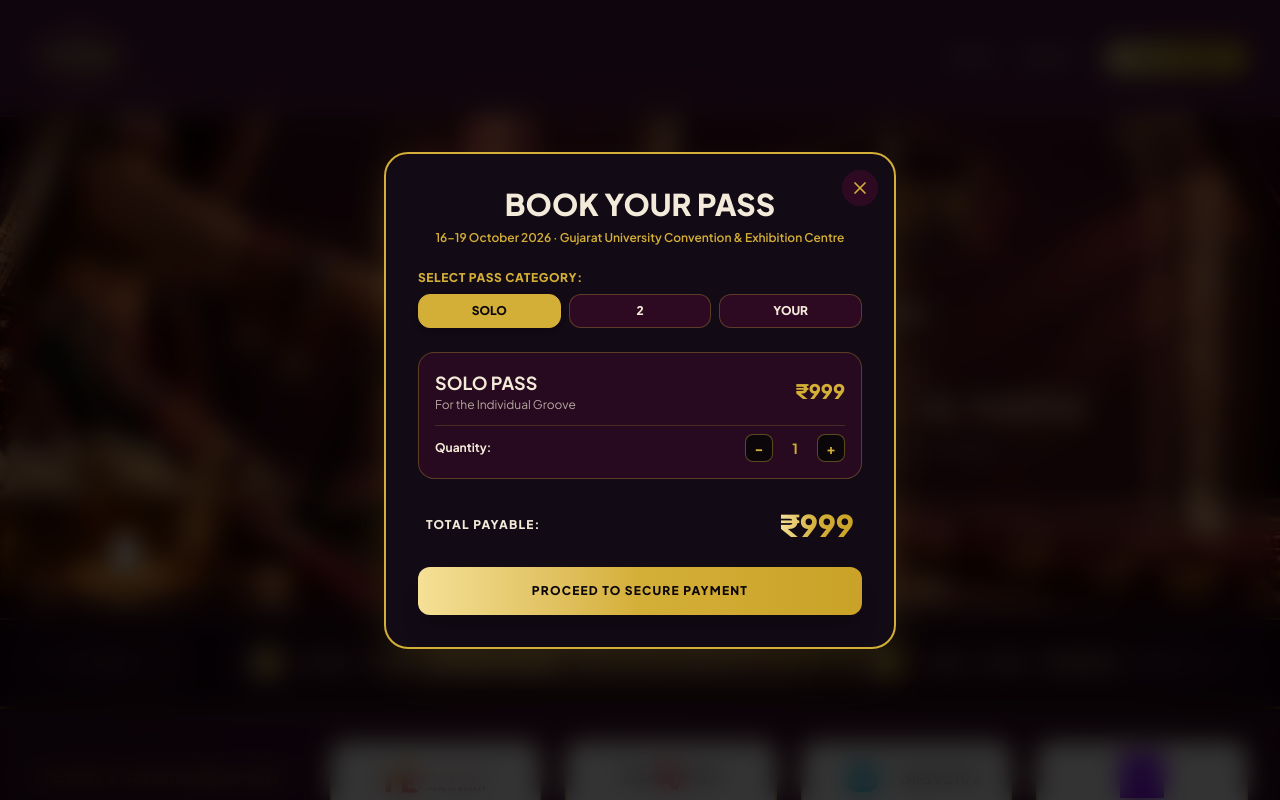
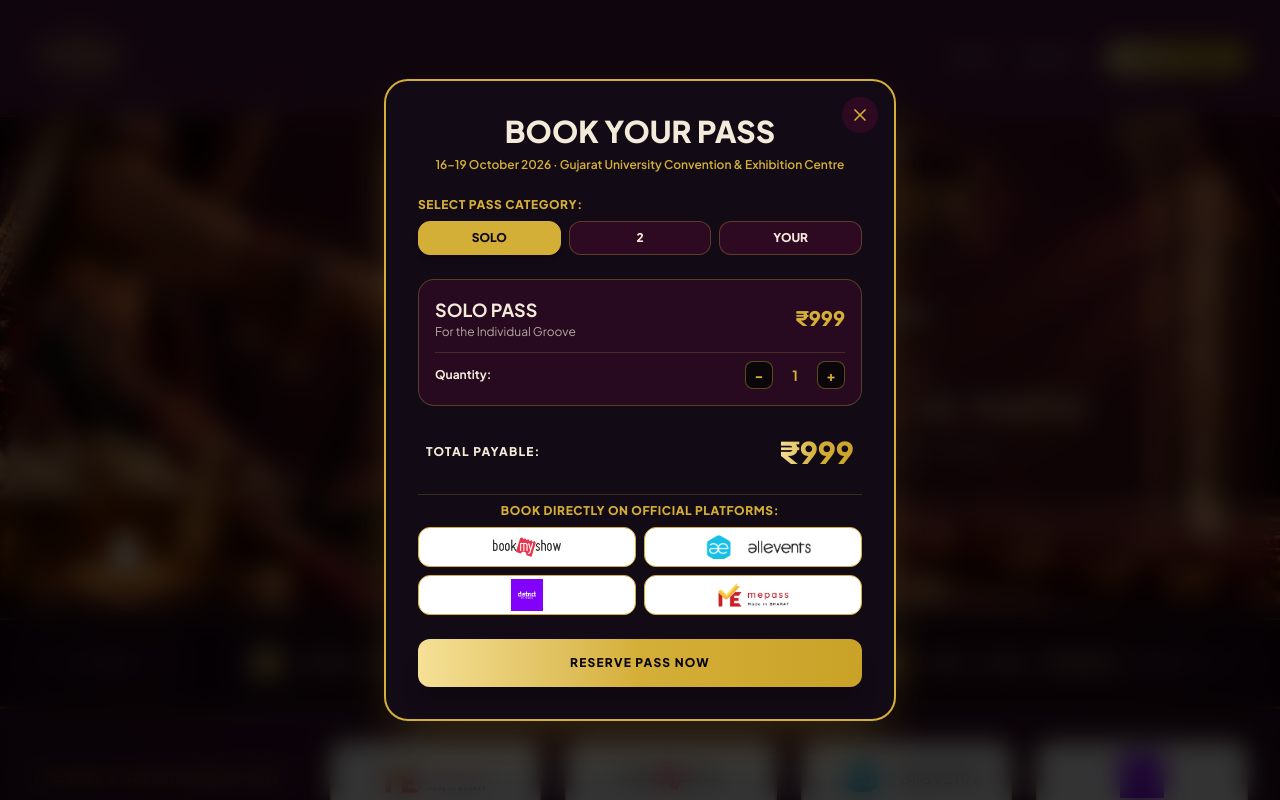
Before and after one commit to whitinkdesignstudio/Genzatri, a React (Vite) app: page / in a window 1280 px wide. Both pictures are taken after a click on the button "BOOK TICKETS". Shown: the top 800 px of the page. Built offline with nearby package versions, Linux system fonts and the light colour scheme.

Commit message:
Update official ticket booking URLs for BookMyShow, AllEvents, and District

```diff
--- a/src/components/BookingModal.jsx
+++ b/src/components/BookingModal.jsx
@@ -1,7 +1,7 @@
 import React, { useState } from 'react';
 import confetti from 'canvas-confetti';
-import { X, Check, Ticket, ShieldCheck } from 'lucide-react';
-import { PASSES, EVENT_DETAILS } from '../data/eventData';
+import { X, Check } from 'lucide-react';
+import { PASSES, EVENT_DETAILS, TICKET_URLS } from '../data/eventData';
 
 export default function BookingModal({ isOpen, onClose, selectedPass = null }) {
   const [activePass, setActivePass] = useState(selectedPass || PASSES[0]);
@@ -125,15 +125,58 @@ export default function BookingModal({ isOpen, onClose, selectedPass = null }) {
               </span>
             </div>
 
+            {/* Official Partner Links */}
+            <div className="space-y-2 pt-2 border-t border-[#D4AF37]/20">
+              <label className="block text-xs font-extrabold tracking-wider text-[#D4AF37] uppercase text-center">
+                BOOK DIRECTLY ON OFFICIAL PLATFORMS:
+              </label>
+              <div className="grid grid-cols-2 gap-2">
+                <a
+                  href={TICKET_URLS.bookmyshow}
+                  target="_blank"
+                  rel="noopener noreferrer"
+                  className="bg-white hover:bg-[#FFF5D6] py-2 px-3 rounded-xl border border-[#D4AF37] flex items-center justify-center h-10 transition-transform hover:scale-105"
+                  title="Book on BookMyShow"
+                >
+                  <img src="/assets/images/logo_bookmyshow_perfect.png" alt="BookMyShow" className="h-6 w-auto object-contain" />
+                </a>
+                <a
+                  href={TICKET_URLS.allevents}
+                  target="_blank"
+                  rel="noopener noreferrer"
+                  className="bg-white hover:bg-[#FFF5D6] py-2 px-3 rounded-xl border border-[#D4AF37] flex items-center justify-center h-10 transition-transform hover:scale-105"
+                  title="Book on AllEvents"
+                >
+                  <img src="/assets/images/logo_allevents_horizontal.png" alt="AllEvents" className="h-6 w-auto object-contain" />
+                </a>
+                <a
+                  href={TICKET_URLS.district}
+                  target="_blank"
+                  rel="noopener noreferrer"
+                  className="bg-white hover:bg-[#FFF5D6] py-2 px-3 rounded-xl border border-[#D4AF37] flex items-center justify-center h-10 transition-transform hover:scale-105"
+                  title="Book on District by Zomato"
+                >
+                  <img src="/assets/images/logo_district_perfect.png" alt="District" className="h-8 w-auto object-contain" />
+                </a>
+                <a
+                  href={TICKET_URLS.meepass}
+                  target="_blank"
+                  rel="noopener noreferrer"
+                  className="bg-white hover:bg-[#FFF5D6] py-2 px-3 rounded-xl border border-[#D4AF37] flex items-center justify-center h-10 transition-transform hover:scale-105"
+                  title="Book on MiPass"
+                >
+                  <img src="/assets/images/logo_mepass_perfect.png" alt="MiPass" className="h-6 w-auto object-contain" />
+                </a>
+              </div>
+            </div>
+
             {/* Confirm Button */}
             <button
               onClick={handleConfirmBooking}
-              className="w-full py-4 text-xs font-extrabold tracking-widest uppercase text-[#0A060A] bg-gradient-to-r from-[#F5E096] via-[#D4AF37] to-[#C9A227] rounded-xl shadow-xl hover:brightness-110 transition-all duration-300"
+              className="w-full py-4 text-xs font-extrabold tracking-widest uppercase text-[#0A060A] bg-gradient-to-r from-[#F5E096] via-[#D4AF37] to-[#C9A227] rounded-xl shadow-xl hover:brightness-110 transition-all duration-300 cursor-pointer"
             >
-              PROCEED TO SECURE PAYMENT
+              RESERVE PASS NOW
             </button>
-
-
           </div>
         ) : (
           /* Booking Confirmed Success Screen */
@@ -168,7 +211,7 @@ export default function BookingModal({ isOpen, onClose, selectedPass = null }) {
 
             <button
               onClick={resetAndClose}
-              className="w-full py-3 text-xs font-extrabold tracking-widest uppercase bg-[#D4AF37] text-[#0A060A] rounded-xl hover:brightness-110"
+              className="w-full py-3 text-xs font-extrabold tracking-widest uppercase bg-[#D4AF37] text-[#0A060A] rounded-xl hover:brightness-110 cursor-pointer"
             >
               DONE & CLOSE
             </button>
--- a/src/components/Footer.jsx
+++ b/src/components/Footer.jsx
@@ -124,7 +124,7 @@ export default function Footer() {
               {/* 2x2 Compact Grid of Partner Logos */}
               <div className="grid grid-cols-2 gap-2.5 pt-1">
                 <a
-                  href="https://in.bookmyshow.com"
+                  href="https://in.bookmyshow.com/activities/garba-ni-ramjhat-2026/ET00513987"
                   target="_blank"
                   rel="noopener noreferrer"
                   className="bg-white hover:bg-white px-2.5 sm:px-4 py-2 rounded-xl shadow-md border border-[#D4AF37]/60 hover:border-[#D4AF37] hover:scale-105 transition-all duration-200 h-11 sm:h-13 flex items-center justify-center w-full"
@@ -150,7 +150,7 @@ export default function Footer() {
                   />
                 </a>
                 <a
-                  href="https://allevents.in"
+                  href="https://allevents.in/ahmedabad/garba-ni-ramjhat-and-premium-mandli-2026-tickets/80001384296339"
                   target="_blank"
                   rel="noopener noreferrer"
                   className="bg-white hover:bg-white px-2.5 sm:px-4 py-2 rounded-xl shadow-md border border-[#D4AF37]/60 hover:border-[#D4AF37] hover:scale-105 transition-all duration-200 h-11 sm:h-13 flex items-center justify-center w-full"
@@ -163,7 +163,7 @@ export default function Footer() {
                   />
                 </a>
                 <a
-                  href="https://zomato.com"
+                  href="https://www.district.in/events/garba-ni-ramjhat-and-premium-mandli-2026-buy-tickets"
                   target="_blank"
                   rel="noopener noreferrer"
                   className="bg-white hover:bg-white px-2 sm:px-3 py-1.5 rounded-xl shadow-md border border-[#D4AF37]/60 hover:border-[#D4AF37] hover:scale-105 transition-all duration-200 h-11 sm:h-13 flex items-center justify-center w-full"
--- a/src/components/TicketPartnerBar.jsx
+++ b/src/components/TicketPartnerBar.jsx
@@ -34,7 +34,7 @@ export default function TicketPartnerBar() {
 
           {/* BookMyShow */}
           <a
-            href="https://in.bookmyshow.com"
+            href="https://in.bookmyshow.com/activities/garba-ni-ramjhat-2026/ET00513987"
             target="_blank"
             rel="noopener noreferrer"
             className="bg-white px-3 sm:px-5 py-2.5 sm:py-3.5 rounded-xl sm:rounded-2xl shadow-xl border-2 border-[#D4AF37]/60 hover:border-[#D4AF37] hover:scale-105 transition-all duration-300 flex items-center justify-center h-14 sm:h-16 md:h-18 cursor-pointer w-full"
@@ -49,7 +49,7 @@ export default function TicketPartnerBar() {
 
           {/* AllEvents */}
           <a
-            href="https://allevents.in"
+            href="https://allevents.in/ahmedabad/garba-ni-ramjhat-and-premium-mandli-2026-tickets/80001384296339"
             target="_blank"
             rel="noopener noreferrer"
             className="bg-white px-3 sm:px-5 py-2.5 sm:py-3.5 rounded-xl sm:rounded-2xl shadow-xl border-2 border-[#D4AF37]/60 hover:border-[#D4AF37] hover:scale-105 transition-all duration-300 flex items-center justify-center h-14 sm:h-16 md:h-18 cursor-pointer w-full"
@@ -64,7 +64,7 @@ export default function TicketPartnerBar() {
 
           {/* District by Zomato */}
           <a
-            href="https://zomato.com"
+            href="https://www.district.in/events/garba-ni-ramjhat-and-premium-mandli-2026-buy-tickets"
             target="_blank"
             rel="noopener noreferrer"
             className="bg-white px-2 sm:px-4 py-2 sm:py-3 rounded-xl sm:rounded-2xl shadow-xl border-2 border-[#D4AF37]/60 hover:border-[#D4AF37] hover:scale-105 transition-all duration-300 flex items-center justify-center h-14 sm:h-16 md:h-18 cursor-pointer w-full"
--- a/src/data/eventData.js
+++ b/src/data/eventData.js
@@ -44,10 +44,18 @@ export const PASSES = [
   }
 ];
 
+export const TICKET_URLS = {
+  bookmyshow: "https://in.bookmyshow.com/activities/garba-ni-ramjhat-2026/ET00513987",
+  allevents: "https://allevents.in/ahmedabad/garba-ni-ramjhat-and-premium-mandli-2026-tickets/80001384296339",
+  district: "https://www.district.in/events/garba-ni-ramjhat-and-premium-mandli-2026-buy-tickets",
+  meepass: "https://meepass.in"
+};
+
 export const TICKET_PARTNERS = [
-  { name: "bookmyshow", label: "bookmyshow", color: "#EC5E2A" },
-  { name: "allevents", label: "allevents.in", color: "#0096FF" },
-  { name: "meepass", label: "MiPass", color: "#120A14" }
+  { name: "bookmyshow", label: "BookMyShow", url: TICKET_URLS.bookmyshow, color: "#EC5E2A" },
+  { name: "allevents", label: "AllEvents.in", url: TICKET_URLS.allevents, color: "#0096FF" },
+  { name: "district", label: "District by Zomato", url: TICKET_URLS.district, color: "#9C27B0" },
+  { name: "meepass", label: "MiPass", url: TICKET_URLS.meepass, color: "#120A14" }
 ];
 
 export const FEATURES = [
```
